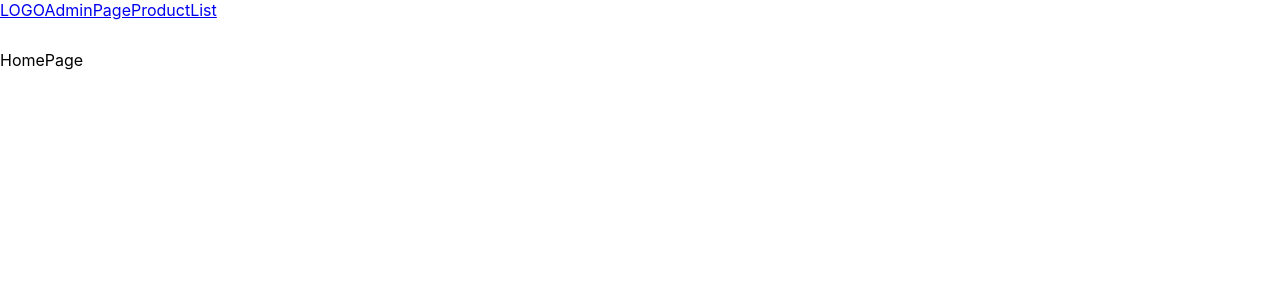
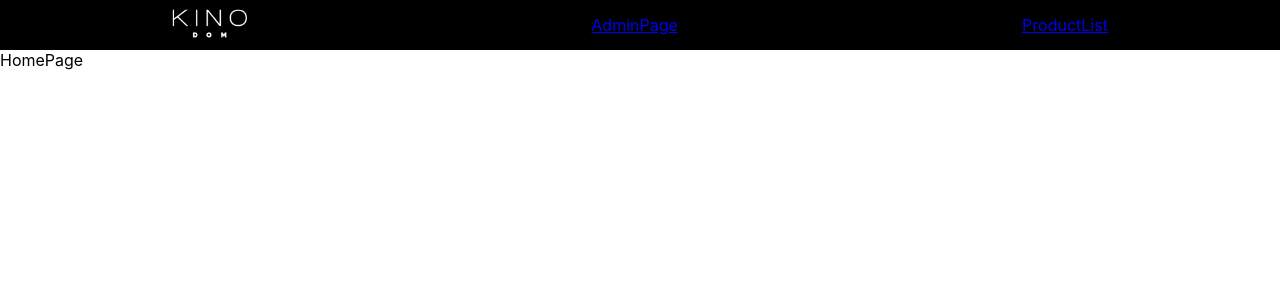
Before and after one commit to Diana230702/Gold-Cinema, a React (Create React App) app: page / in a window 1280 px wide. Shown: the top 300 px of the page. Built offline with nearby package versions, Linux system fonts and the light colour scheme.

Commit message:
pushingFreshNavbar

```diff
--- a/src/components/Navbar/Navbar.css
+++ b/src/components/Navbar/Navbar.css
@@ -1,4 +1,11 @@
 .navbar{
+    display: flex;
+    justify-content: space-around;
+    align-items: center;
     width: 100%;
     height: 50px;
+    background-color: black;
 }
+.logo{
+    width: 75px;
+}
--- a/src/components/Navbar/Navbar.jsx
+++ b/src/components/Navbar/Navbar.jsx
@@ -1,10 +1,15 @@
 import React from "react";
 import "../Navbar/Navbar.css";
 import { Link, useNavigate } from "react-router-dom";
+import logo from "./NavbarImages/LogoNameWhite (1).png";
 
 // ! links----------------------------------------------------------
 const pages = [
-  { name: "LOGO", link: "/", id: 1 },
+  {
+    name: <img className="logo" src={logo} alt="" />,
+    link: "/",
+    id: 1,
+  },
   { name: "AdminPage", link: "/admin", id: 2 },
   { name: "ProductList", link: "/productList", id: 3 },
 ];
```
Also changed, not shown: src/components/Navbar/NavbarImages/LogoNameWhite (1).png (added).
